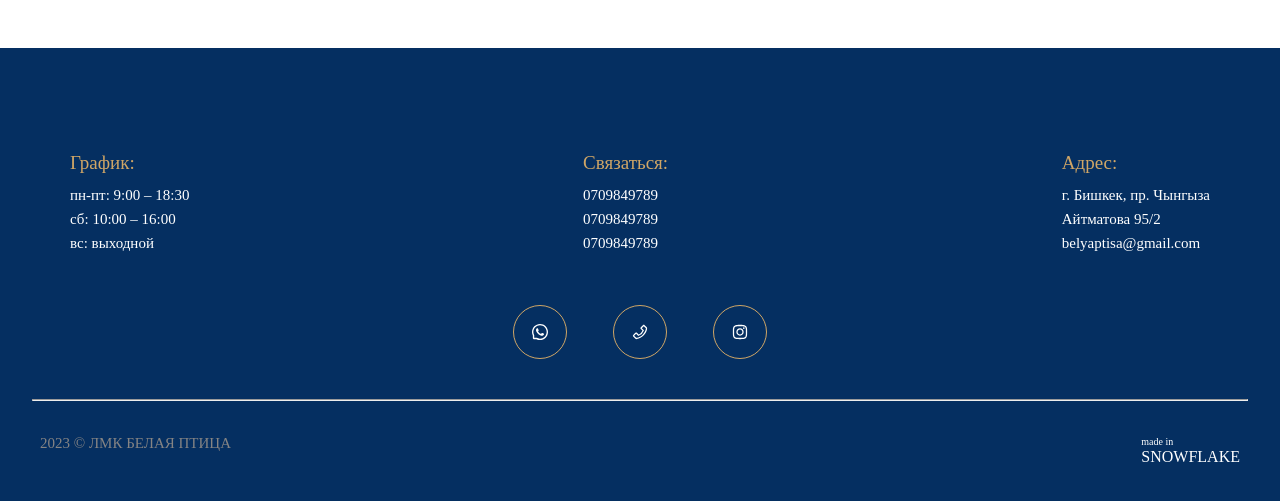
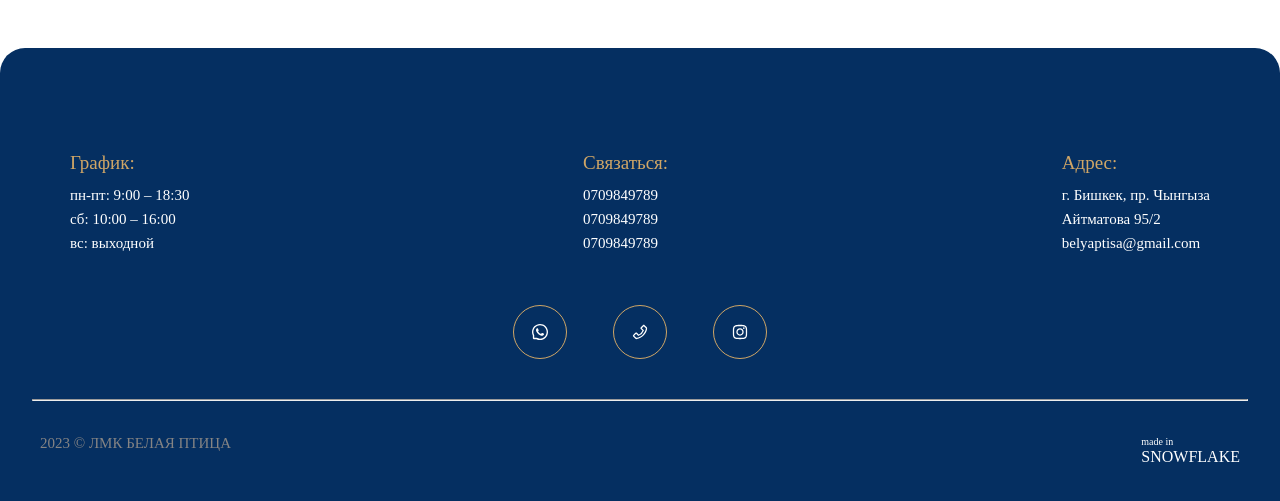
Before and after one commit to pipisasa/white-bird-front, a Next.js app: page / in a window 1280 px wide. Shown: the part 3754-4255 px from the top of the page. Built offline with nearby package versions, Linux system fonts and the light colour scheme; no server answers.

Commit message:
OK OK OK OK OK FIX ILGIZ SLIDER FIX ILGIZ BAGS IZAT

```diff
--- a/components/Footer/Footer.module.scss
+++ b/components/Footer/Footer.module.scss
@@ -3,6 +3,8 @@
   background: #052f61;
   padding-top: 100px;
   padding-bottom: 40px;
+  border-top-right-radius: 25px;
+  border-top-left-radius: 25px;
   .footer_contents {
     max-width: 1200px;
     margin: 0 auto;
```
